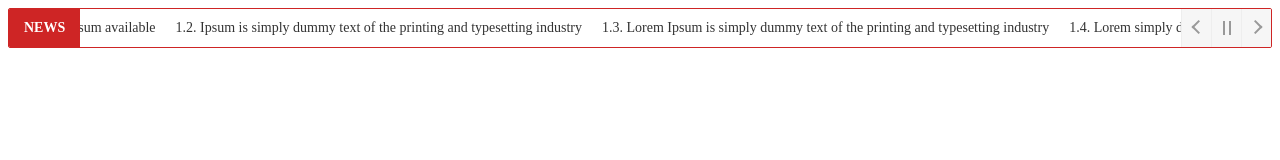
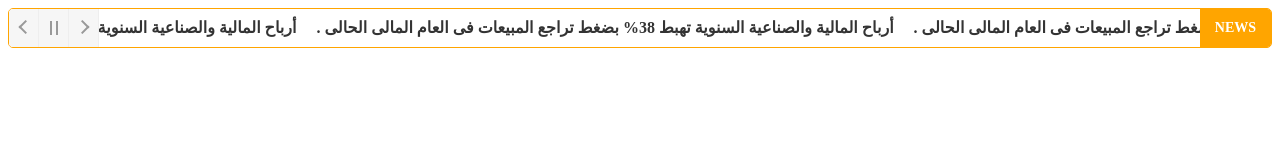
Before and after one commit to ahmedali201720/CSS-TRICKS, a plain HTML site: page Breaking News Ticker/index.html in a window 1280 px wide. Drawn offline with Linux system fonts and the light colour scheme.

Commit message:
overlay fixed

```diff
--- a/Breaking News Ticker/index.html
+++ b/Breaking News Ticker/index.html
@@ -7,6 +7,7 @@
     <meta name="viewport" content="width=device-width, initial-scale=1.0">
     <title>Breaking News</title>
     <link rel="stylesheet" href="./breaking-news-ticker.min.css">
+    <link rel="stylesheet" href="./styles.css">
 </head>
 
 <body>
@@ -14,14 +15,42 @@
     <div class="bn-breaking-news" id="newsTicker1">
         <div class="bn-label">NEWS</div>
         <div class="bn-news">
-            <ul>
-                <li><a href="#">1.1. There many variations of passages of Lorem Ipsum available</a></li>
-                <li><a href="#">1.2. Ipsum is simply dummy text of the printing and typesetting industry</a></li>
-                <li><a href="#">1.3. Lorem Ipsum is simply dummy text of the printing and typesetting industry</a></li>
-                <li><a href="#">1.4. Lorem simply dummy text of the printing and typesetting industry</a></li>
-                <li><a href="#">1.5. Ipsum is simply dummy of the printing and typesetting industry</a></li>
-                <li><a href="#">1.6. Lorem Ipsum simply dummy text of the printing and typesetting industry</a></li>
-                <li><a href="#">1.7. Ipsum is simply dummy text of the printing typesetting industry</a></li>
+            <ul class="ticker-item">
+                <li>
+                    <a href="#">أرباح المالية والصناعية السنوية تهبط 38% بضغط تراجع المبيعات
+                        فى العام المالى الحالى .
+                    </a>
+                </li>
+                <li>
+                    <a href="#">أرباح المالية والصناعية السنوية تهبط 38% بضغط تراجع المبيعات
+                        فى العام المالى الحالى .
+                    </a>
+                </li>
+                <li>
+                    <a href="#">أرباح المالية والصناعية السنوية تهبط 38% بضغط تراجع المبيعات
+                        فى العام المالى الحالى .
+                    </a>
+                </li>
+                <li>
+                    <a href="#">أرباح المالية والصناعية السنوية تهبط 38% بضغط تراجع المبيعات
+                        فى العام المالى الحالى .
+                    </a>
+                </li>
+                <li>
+                    <a href="#">أرباح المالية والصناعية السنوية تهبط 38% بضغط تراجع المبيعات
+                        فى العام المالى الحالى .
+                    </a>
+                </li>
+                <li>
+                    <a href="#">أرباح المالية والصناعية السنوية تهبط 38% بضغط تراجع المبيعات
+                        فى العام المالى الحالى .
+                    </a>
+                </li>
+                <li>
+                    <a href="#">أرباح المالية والصناعية السنوية تهبط 38% بضغط تراجع المبيعات
+                        فى العام المالى الحالى .
+                    </a>
+                </li>
             </ul>
         </div>
         <div class="bn-controls">
@@ -35,7 +64,11 @@
     <script src="./breaking-news.min.js"></script>
     <script>
         $(document).ready(function () {
-            $('#newsTicker1').breakingNews();
+            $('#newsTicker1').breakingNews({
+                direction: 'rtl',
+                themeColor: 'orange',
+                radius: 5
+            });
         });
     </script>
 
--- /dev/null
+++ b/Breaking News Ticker/styles.css
@@ -0,0 +1,8 @@
+* {
+    direction: rtl;
+}
+
+.ticker-item li a {
+    font-size: 16px;
+    font-weight: 700;
+}
```
